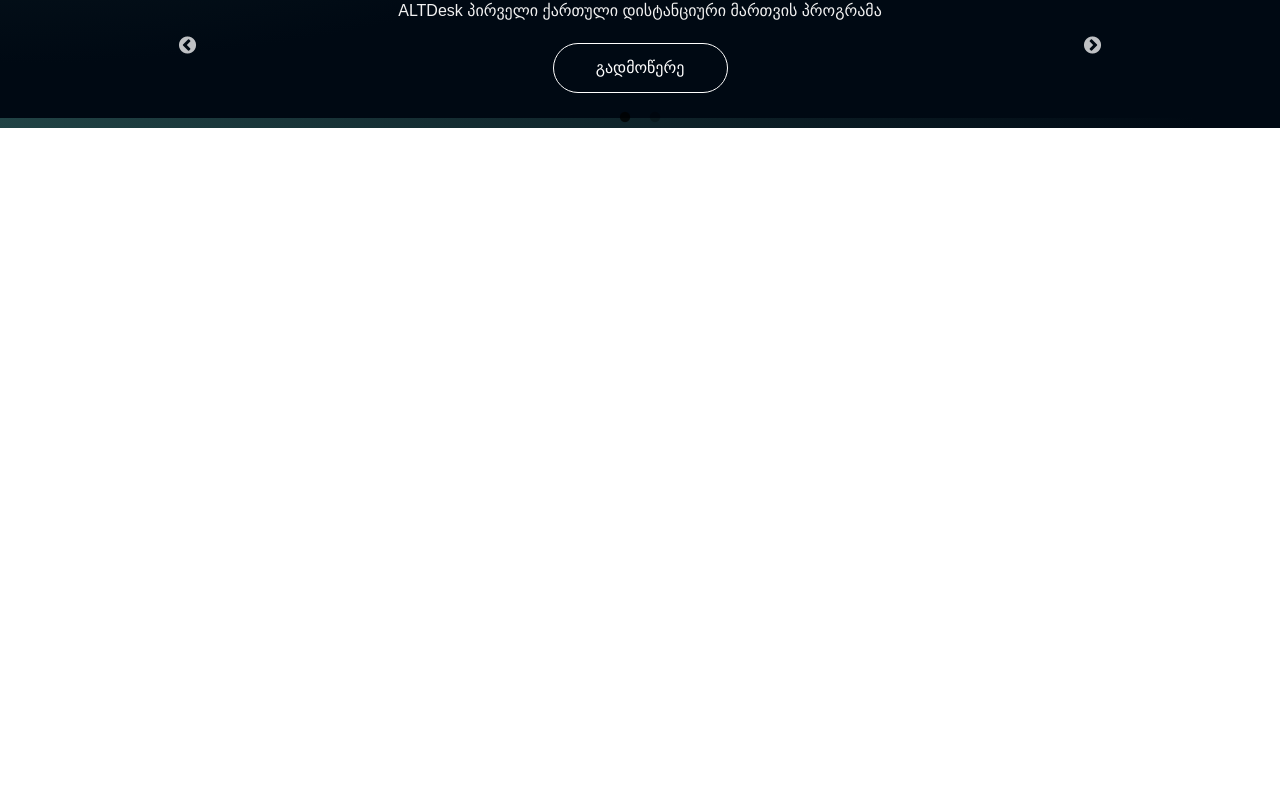
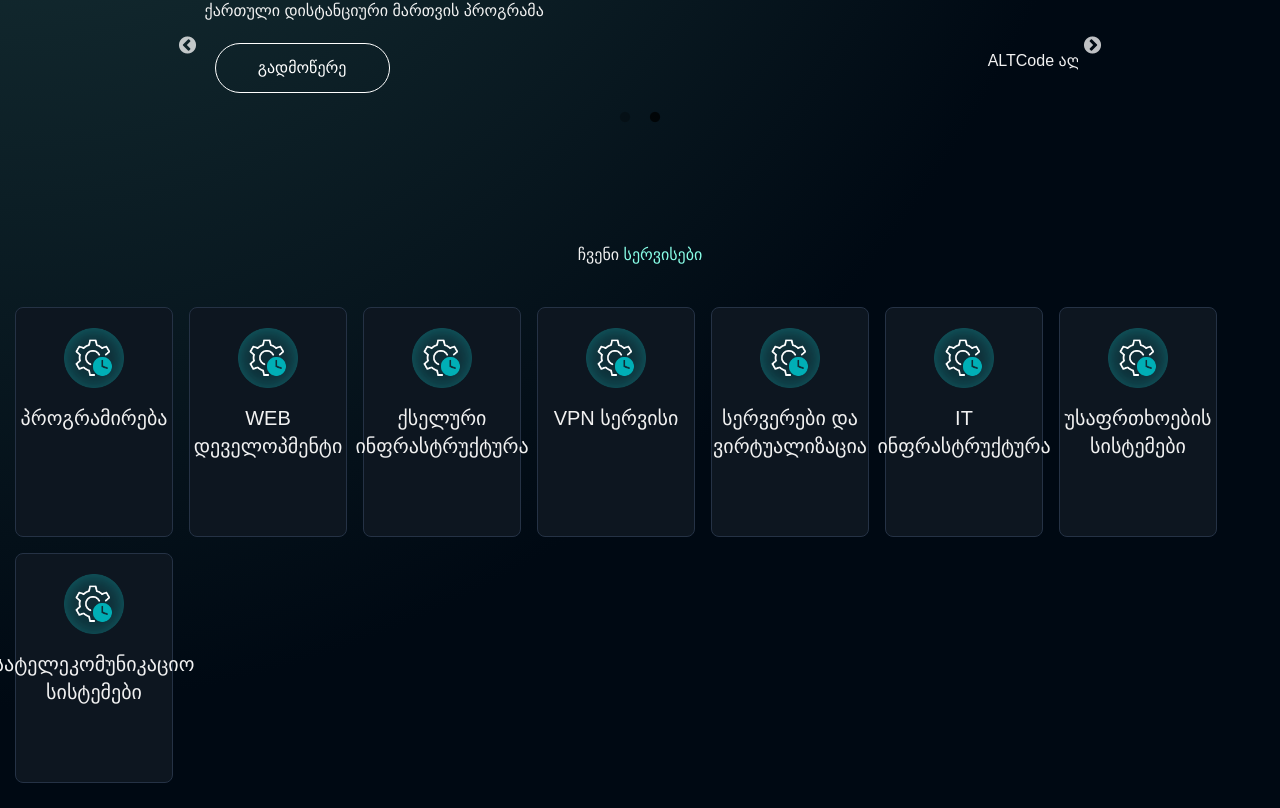
Before and after one commit to Tusho7/altcode-front, a React (Vite) app: page / in a window 1280 px wide. Shown: the part 691-1499 px from the top of the page. Before the commit the page ends 819 px from the top, so only its background shows below. Built offline with nearby package versions, Linux system fonts and the light colour scheme.

Commit message:
feat: Create Services and ServiceItem components

```diff
--- a/src/App.tsx
+++ b/src/App.tsx
@@ -1,4 +1,5 @@
 import Header from "./Components/Header"
+import Services from "./Components/Services"
 import SliderMenu from "./Components/SliderMenu"
 
 function App() {
@@ -7,6 +8,7 @@
     <>
     <Header/>
     <SliderMenu/>
+    <Services />
     </>
   )
 }
--- /dev/null
+++ b/src/Components/ServiceItem.tsx
@@ -0,0 +1,10 @@
+function ServiceItem({ title, imageSrc }: { title: string; imageSrc: string }) {
+  return (
+    <div className="flex flex-col gap-4 justify-start text-center pt-[20px] items-center w-[158px] h-[230px] bg-[#0D1620] border border-[#253245] rounded-lg text-base lg:text-xl pl-[10px] pr-[10px]">
+      <img src={imageSrc} className="w-[60px] h-[60px]" alt={title} />
+      <p>{title}</p>
+    </div>
+  );
+}
+
+export default ServiceItem;
--- /dev/null
+++ b/src/Components/Services.tsx
@@ -0,0 +1,34 @@
+import ServiceItem from "./ServiceItem";
+import ServicesLogo from "../assets/services.png";
+
+function Services() {
+  const serviceItems = [
+    { title: "პროგრამირება", imageSrc: ServicesLogo },
+    { title: "WEB დეველოპმენტი", imageSrc: ServicesLogo },
+    { title: "ქსელური ინფრასტრუქტურა", imageSrc: ServicesLogo },
+    { title: "VPN სერვისი", imageSrc: ServicesLogo },
+    { title: "სერვერები და ვირტუალიზაცია", imageSrc: ServicesLogo },
+    { title: "IT ინფრასტრუქტურა", imageSrc: ServicesLogo },
+    { title: "უსაფრთხოების სისტემები", imageSrc: ServicesLogo },
+    { title: "სატელეკომუნიკაციო სისტემები", imageSrc: ServicesLogo },
+  ];
+  return (
+    <div className="mt-[150px] text-primary flex flex-col justify-center items-center">
+      <h1>
+        ჩვენი <span className="text-[#88FEE7]">სერვისები</span>
+      </h1>
+
+      <div className="flex flex-wrap gap-4 mt-[40px]">
+        {serviceItems.map((item, index) => (
+          <ServiceItem
+            key={index}
+            title={item.title}
+            imageSrc={item.imageSrc}
+          />
+        ))}
+      </div>
+    </div>
+  );
+}
+
+export default Services;
--- a/src/index.css
+++ b/src/index.css
@@ -20,7 +20,6 @@
 body {
   width: 100vw;
   min-height: 100vh;
-  overflow: hidden;
   background-image: radial-gradient(
     at top left,
     var(--e-global-color-first) 0%,
```
Also changed, not shown: src/assets/services.png (added).
